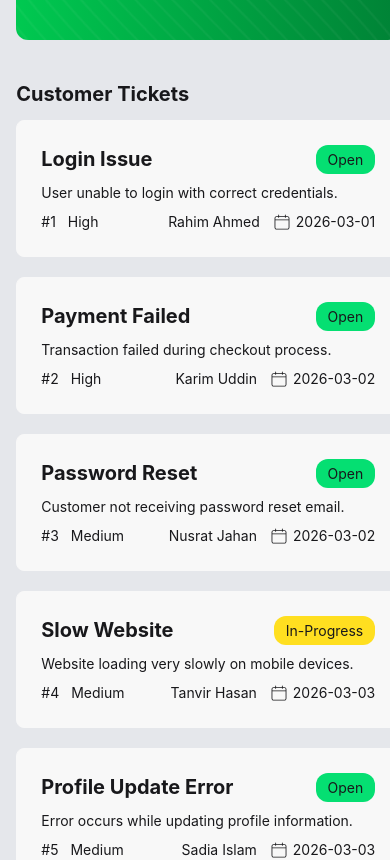
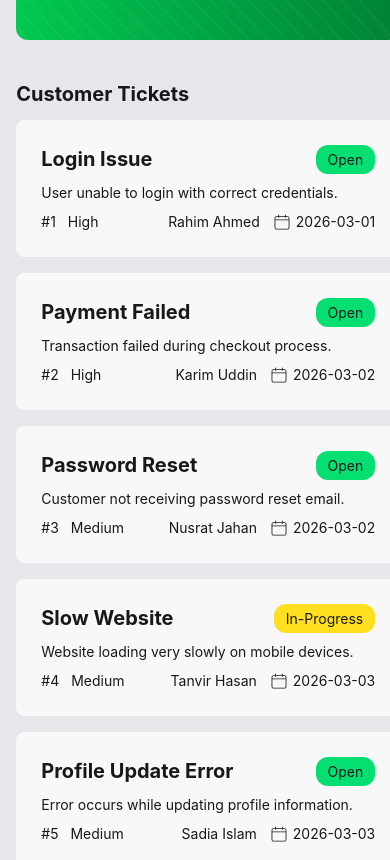
Before and after one commit to atik735/Ticket-System, a React (Vite) app: page / in a window 390 px wide. Shown: the part 720-1580 px from the top of the page. Built offline with nearby package versions, Linux system fonts and the light colour scheme.

Commit message:
customer ticket heading

```diff
--- a/src/components/MainSection/MainSection.jsx
+++ b/src/components/MainSection/MainSection.jsx
@@ -40,7 +40,7 @@
 
       <div className="space-y-3">
         <h1 className="text-xl font-bold">Customer Tickets</h1>
-         <div className="grid grid-cols-1 md:grid-cols-2 gap-5">
+         <div className="grid grid-cols-1 md:grid-cols-2 gap-4">
          {
           ticketData.map((data=><Tickets handleTicket={handleTicket} data={data}></Tickets>))
         }
```
